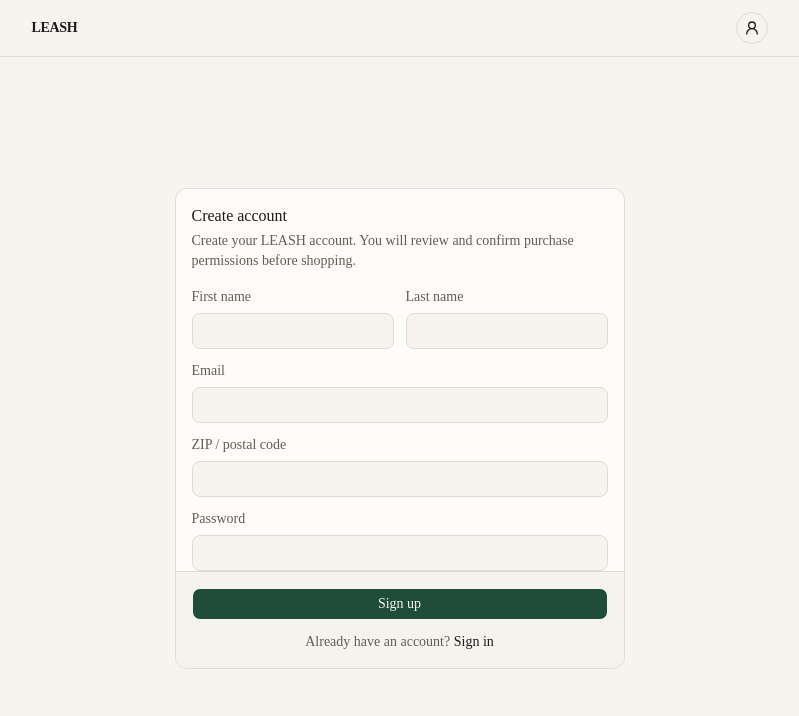
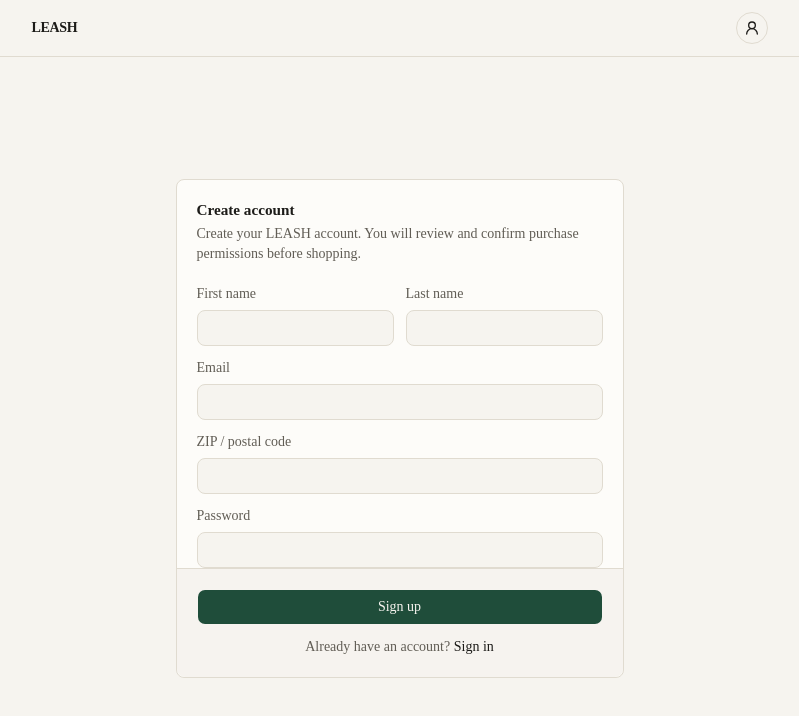
Before and after one commit to RishiMadhavan-ui/hackmidwest-2026, a Next.js app in the folder web/: page /signup in a window 1280 px wide. Shown: the top 716 px of the page, without its empty margins (233-1032 px from the left). Built offline with nearby package versions, Linux system fonts and the light colour scheme; no server answers.

Commit message:
Flatten button, card and dialog styles

```diff
--- a/web/src/components/ui/button.tsx
+++ b/web/src/components/ui/button.tsx
@@ -3,7 +3,7 @@
 import { cn } from "cn"
 
 const buttonVariants = cva(
-  "group/button inline-flex shrink-0 items-center justify-center rounded-lg border border-transparent bg-clip-padding text-sm font-medium whitespace-nowrap transition-all outline-none select-none focus-visible:border-ring focus-visible:ring-3 focus-visible:ring-ring/50 active:not-aria-[haspopup]:translate-y-px disabled:pointer-events-none disabled:opacity-50 aria-invalid:border-destructive aria-invalid:ring-3 aria-invalid:ring-destructive/20 dark:aria-invalid:border-destructive/50 dark:aria-invalid:ring-destructive/40 [&_svg]:pointer-events-none [&_svg]:shrink-0 [&_svg:not([class*='size-'])]:size-4",
+  "group/button inline-flex shrink-0 items-center justify-center rounded-lg border border-transparent bg-clip-padding text-sm font-medium whitespace-nowrap transition-colors outline-none select-none focus-visible:border-ring focus-visible:ring-3 focus-visible:ring-ring/50 cursor-pointer disabled:pointer-events-none disabled:opacity-50 aria-invalid:border-destructive aria-invalid:ring-3 aria-invalid:ring-destructive/20 dark:aria-invalid:border-destructive/50 dark:aria-invalid:ring-destructive/40 [&_svg]:pointer-events-none [&_svg]:shrink-0 [&_svg:not([class*='size-'])]:size-4",
   {
     variants: {
       variant: {
@@ -16,14 +16,16 @@
           "hover:bg-muted hover:text-foreground aria-expanded:bg-muted aria-expanded:text-foreground dark:hover:bg-muted/50",
         destructive:
           "bg-destructive/10 text-destructive hover:bg-destructive/20 focus-visible:border-destructive/40 focus-visible:ring-destructive/20 dark:bg-destructive/20 dark:hover:bg-destructive/30 dark:focus-visible:ring-destructive/40",
+        danger:
+          "bg-destructive text-white hover:bg-destructive/90 focus-visible:border-destructive/40 focus-visible:ring-destructive/30 dark:text-background",
         link: "text-primary underline-offset-4 hover:underline",
       },
       size: {
         default:
-          "h-8 gap-1.5 px-2.5 has-data-[icon=inline-end]:pr-2 has-data-[icon=inline-start]:pl-2",
+          "h-9 gap-1.5 px-3 has-data-[icon=inline-end]:pr-2.5 has-data-[icon=inline-start]:pl-2.5",
         xs: "h-6 gap-1 rounded-[min(var(--radius-md),10px)] px-2 text-xs in-data-[slot=button-group]:rounded-lg has-data-[icon=inline-end]:pr-1.5 has-data-[icon=inline-start]:pl-1.5 [&_svg:not([class*='size-'])]:size-3",
-        sm: "h-7 gap-1 rounded-[min(var(--radius-md),12px)] px-2.5 text-[0.8rem] in-data-[slot=button-group]:rounded-lg has-data-[icon=inline-end]:pr-1.5 has-data-[icon=inline-start]:pl-1.5 [&_svg:not([class*='size-'])]:size-3.5",
-        lg: "h-9 gap-1.5 px-2.5 has-data-[icon=inline-end]:pr-2 has-data-[icon=inline-start]:pl-2",
+        sm: "h-8 gap-1 rounded-[min(var(--radius-md),12px)] px-2.5 text-[0.8rem] in-data-[slot=button-group]:rounded-lg has-data-[icon=inline-end]:pr-1.5 has-data-[icon=inline-start]:pl-1.5 [&_svg:not([class*='size-'])]:size-3.5",
+        lg: "h-10 gap-2 px-4 has-data-[icon=inline-end]:pr-3 has-data-[icon=inline-start]:pl-3",
         icon: "size-8",
         "icon-xs":
           "size-6 rounded-[min(var(--radius-md),10px)] in-data-[slot=button-group]:rounded-lg [&_svg:not([class*='size-'])]:size-3",
--- a/web/src/components/ui/card.tsx
+++ b/web/src/components/ui/card.tsx
@@ -11,7 +11,7 @@
       data-slot="card"
       data-size={size}
       className={cn(
-        "group/card flex flex-col gap-(--card-spacing) overflow-hidden rounded-xl bg-card py-(--card-spacing) text-sm text-card-foreground ring-1 ring-foreground/10 [--card-spacing:--spacing(4)] has-data-[slot=card-footer]:pb-0 has-[>img:first-child]:pt-0 data-[size=sm]:[--card-spacing:--spacing(3)] data-[size=sm]:has-data-[slot=card-footer]:pb-0 *:[img:first-child]:rounded-t-xl *:[img:last-child]:rounded-b-xl",
+        "group/card flex flex-col gap-(--card-spacing) overflow-hidden rounded-lg border border-border bg-card py-(--card-spacing) text-sm text-card-foreground [--card-spacing:--spacing(5)] has-data-[slot=card-footer]:pb-0 has-[>img:first-child]:pt-0 data-[size=sm]:[--card-spacing:--spacing(4)] data-[size=sm]:has-data-[slot=card-footer]:pb-0 *:[img:first-child]:rounded-t-lg *:[img:last-child]:rounded-b-lg",
         className
       )}
       {...props}
@@ -24,7 +24,7 @@
     <div
       data-slot="card-header"
       className={cn(
-        "group/card-header @container/card-header grid auto-rows-min items-start gap-1 rounded-t-xl px-(--card-spacing) has-data-[slot=card-action]:grid-cols-[1fr_auto] has-data-[slot=card-description]:grid-rows-[auto_auto] [.border-b]:pb-(--card-spacing)",
+        "group/card-header @container/card-header grid auto-rows-min items-start gap-1 rounded-t-lg px-(--card-spacing) has-data-[slot=card-action]:grid-cols-[1fr_auto] has-data-[slot=card-description]:grid-rows-[auto_auto] [.border-b]:pb-(--card-spacing)",
         className
       )}
       {...props}
@@ -37,7 +37,7 @@
     <div
       data-slot="card-title"
       className={cn(
-        "font-heading text-base leading-snug font-medium group-data-[size=sm]/card:text-sm",
+        "font-heading text-[0.95rem] leading-snug font-semibold group-data-[size=sm]/card:text-sm",
         className
       )}
       {...props}
@@ -83,7 +83,7 @@
     <div
       data-slot="card-footer"
       className={cn(
-        "flex items-center rounded-b-xl border-t bg-muted/50 p-(--card-spacing)",
+        "flex items-center rounded-b-lg border-t bg-muted/50 p-(--card-spacing)",
         className
       )}
       {...props}
--- a/web/src/components/ui/dialog.tsx
+++ b/web/src/components/ui/dialog.tsx
@@ -31,7 +31,7 @@
     <DialogPrimitive.Backdrop
       data-slot="dialog-overlay"
       className={cn(
-        "fixed inset-0 isolate z-50 bg-black/10 duration-100 supports-backdrop-filter:backdrop-blur-xs data-open:animate-in data-open:fade-in-0 data-closed:animate-out data-closed:fade-out-0",
+        "fixed inset-0 isolate z-50 bg-black/30 duration-100 data-open:animate-in data-open:fade-in-0 data-closed:animate-out data-closed:fade-out-0",
         className
       )}
       {...props}
@@ -53,7 +53,7 @@
       <DialogPrimitive.Popup
         data-slot="dialog-content"
         className={cn(
-          "fixed top-1/2 left-1/2 z-50 grid w-full max-w-[calc(100%-2rem)] -translate-x-1/2 -translate-y-1/2 gap-4 rounded-xl bg-popover p-4 text-sm text-popover-foreground ring-1 ring-foreground/10 duration-100 outline-none sm:max-w-sm data-open:animate-in data-open:fade-in-0 data-open:zoom-in-95 data-closed:animate-out data-closed:fade-out-0 data-closed:zoom-out-95",
+          "fixed top-1/2 left-1/2 z-50 grid w-full max-w-[calc(100%-2rem)] -translate-x-1/2 -translate-y-1/2 gap-4 rounded-lg border border-border bg-popover p-5 text-sm text-popover-foreground shadow-lg duration-100 outline-none sm:max-w-md data-open:animate-in data-open:fade-in-0 data-closed:animate-out data-closed:fade-out-0",
           className
         )}
         {...props}
@@ -102,7 +102,7 @@
     <div
       data-slot="dialog-footer"
       className={cn(
-        "-mx-4 -mb-4 flex flex-col-reverse gap-2 rounded-b-xl border-t bg-muted/50 p-4 sm:flex-row sm:justify-end",
+        "-mx-5 -mb-5 flex flex-col-reverse gap-2 rounded-b-lg border-t bg-muted/50 px-5 py-4 sm:flex-row sm:justify-end",
         className
       )}
       {...props}
@@ -122,7 +122,7 @@
     <DialogPrimitive.Title
       data-slot="dialog-title"
       className={cn(
-        "font-heading text-base leading-none font-medium",
+        "font-heading text-base leading-snug font-semibold",
         className
       )}
       {...props}
```
